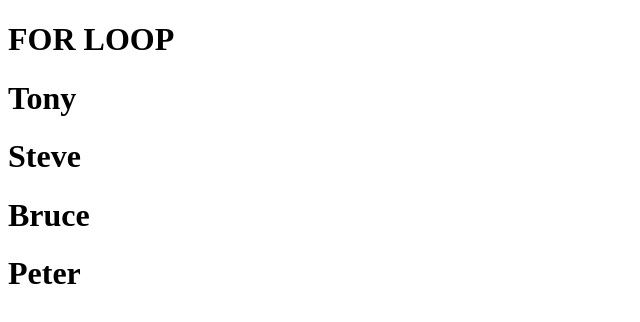
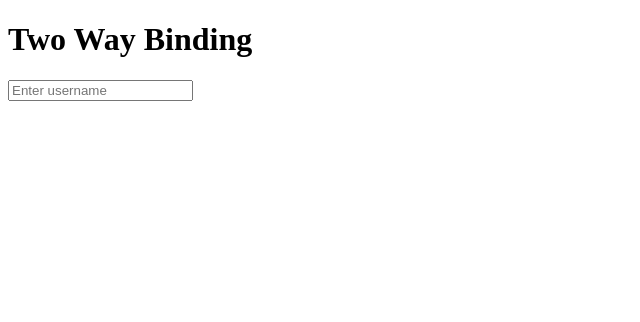
Before and after one commit to i-amDev/angular, an Angular app: page / in a window 1280 px wide. Shown: the top 322 px of the page, without its empty margins (0-640 px from the left). Built offline with nearby package versions, Linux system fonts and the light colour scheme.

Commit message:
- Learned about two way binding in Angular. - Imported "FormsModule" in the ts file and used "ngModel" in the html file to bind the data from ts to html and vice versa.

```diff
--- a/src/app/app.html
+++ b/src/app/app.html
@@ -5,4 +5,5 @@
 <!--<app-component2></app-component2>-->
 <!--<app-if-else-component></app-if-else-component>-->
 <!--<app-switch-component></app-switch-component>-->
-<app-for-loop-component></app-for-loop-component>
+<!--<app-for-loop-component></app-for-loop-component>-->
+<app-two-way-binding-component></app-two-way-binding-component>
--- a/src/app/app.ts
+++ b/src/app/app.ts
@@ -5,10 +5,11 @@ import {Component2} from './component2/component2';
 import {IfElseComponent} from './if-else-component/if-else-component';
 import {SwitchComponent} from './switch-component/switch-component';
 import {ForLoopComponent} from './for-loop-component/for-loop-component';
+import {TwoWayBindingComponent} from './two-way-binding-component/two-way-binding-component';
 
 @Component({
   selector: 'app-root',
-  imports: [Login, Component2,IfElseComponent, SwitchComponent, ForLoopComponent],
+  imports: [Login, Component2,IfElseComponent, SwitchComponent, ForLoopComponent, TwoWayBindingComponent],
   templateUrl: './app.html',
   styleUrl: './app.css'
 })
--- /dev/null
+++ b/src/app/two-way-binding-component/two-way-binding-component.html
@@ -0,0 +1,4 @@
+<h1>Two Way Binding</h1>
+<input [(ngModel)]="userName" type="text" placeholder="Enter username">
+
+<h2>{{userName}}</h2>
--- /dev/null
+++ b/src/app/two-way-binding-component/two-way-binding-component.ts
@@ -0,0 +1,14 @@
+import { Component } from '@angular/core';
+import {FormsModule} from '@angular/forms';
+
+@Component({
+  selector: 'app-two-way-binding-component',
+  imports: [FormsModule],
+  templateUrl: './two-way-binding-component.html',
+  styleUrl: './two-way-binding-component.css'
+})
+export class TwoWayBindingComponent {
+
+  userName: string = "";
+
+}
```
Also changed, not shown: src/app/two-way-binding-component/two-way-binding-component.css (added), 1 other file (tests, documents, lock files or other folders).
